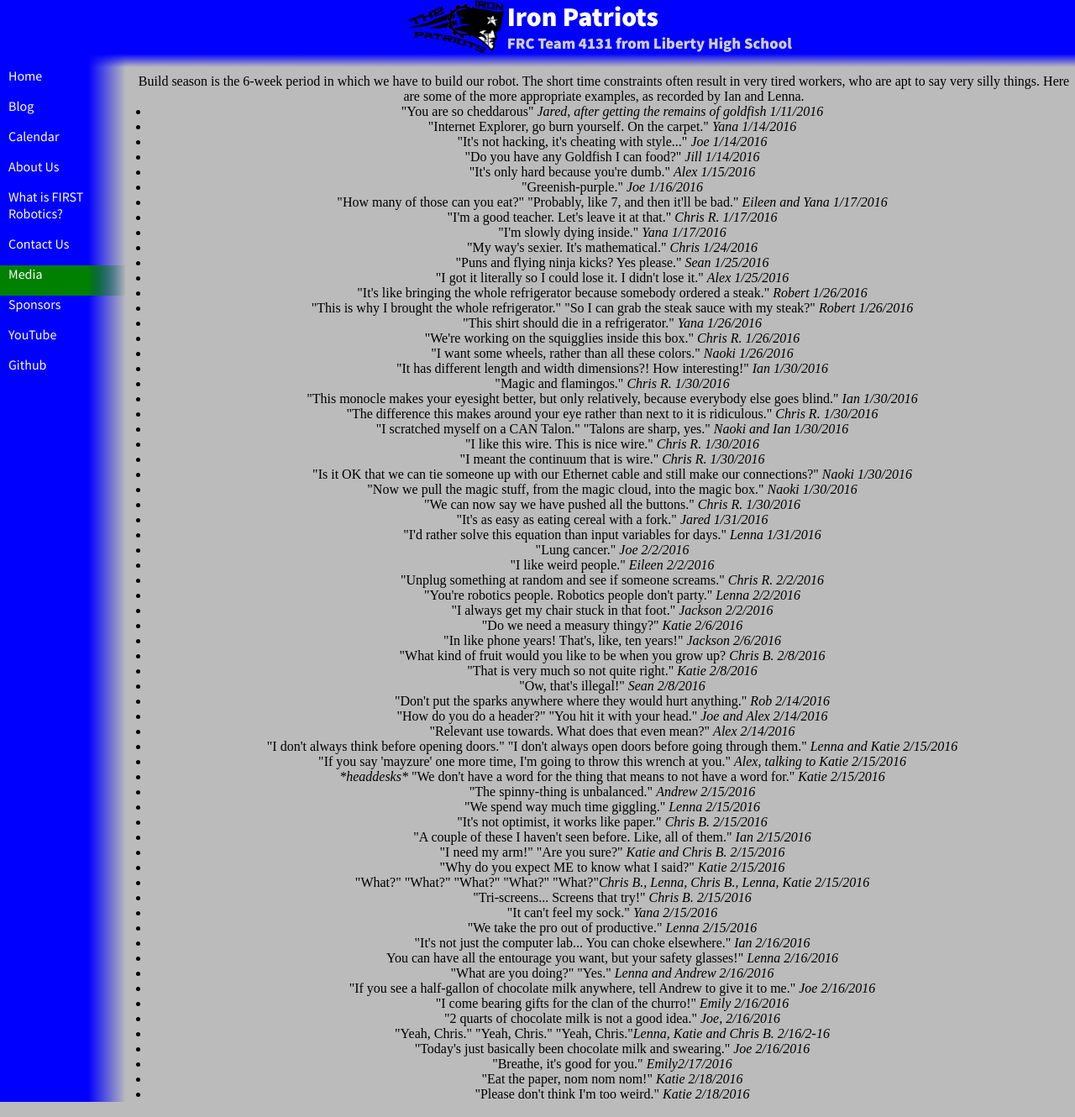
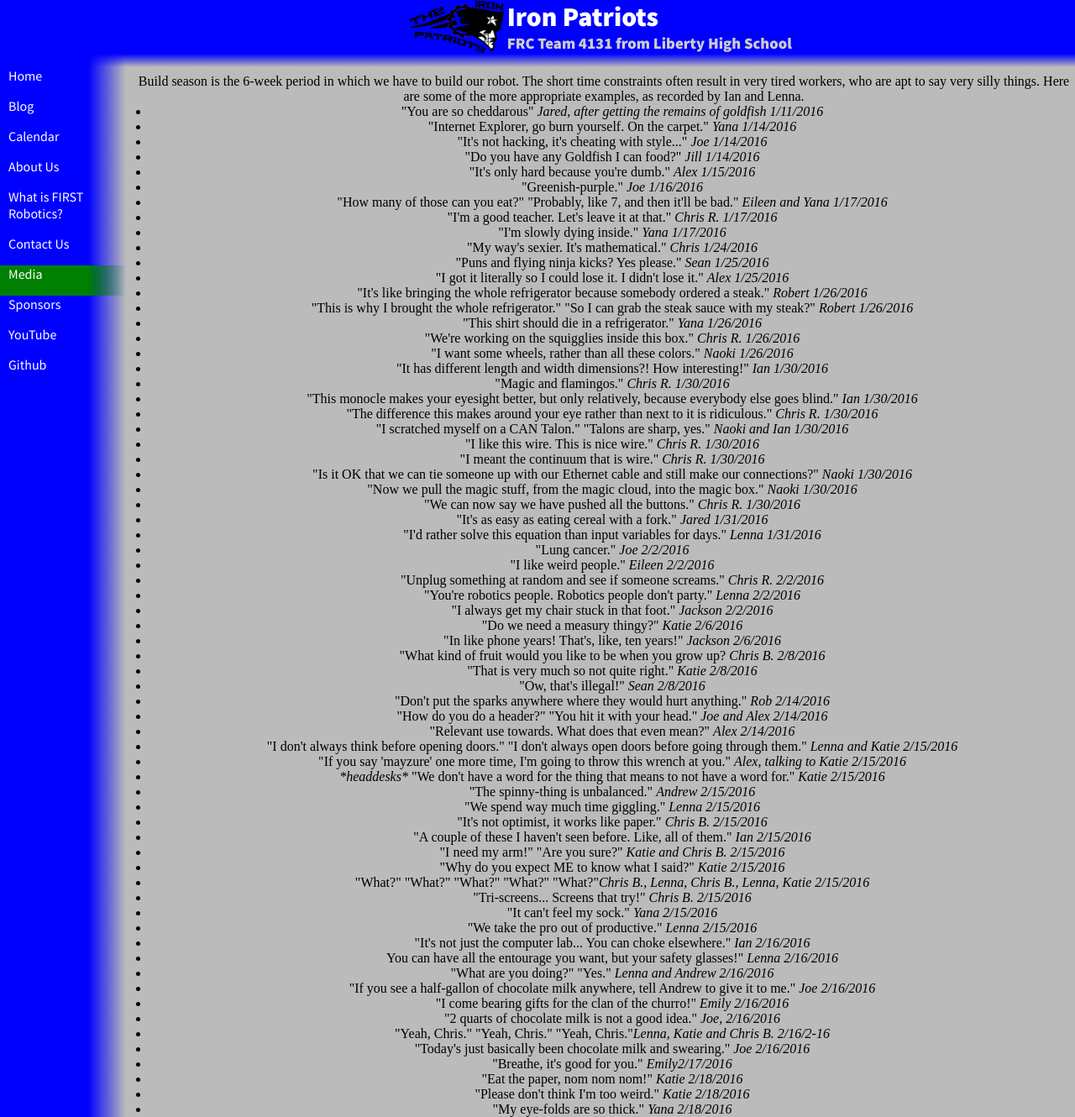
Before and after one commit to katiebugmoon/FRC4131.github.io, a Jekyll site: the page built from media/2016/quotes.html, in a window 1280 px wide. Shown: the whole page at 84% size. Built offline with Jekyll 4.4.1, drawn with Linux system fonts in a browser that asks for light colours; nearby versions of some CDN libraries.

Commit message:
Update quotes.html

```diff
--- a/media/2016/quotes.html
+++ b/media/2016/quotes.html
@@ -70,3 +70,5 @@ title: Build Season 2016 Quotes
 	<li>"Breathe, it's good for you." <i>Emily2/17/2016</i></li>
 	<li>"Eat the paper, nom nom nom!" <i>Katie 2/18/2016</i></li>
 	<li>"Please don't think I'm too weird." <i>Katie 2/18/2016</i></li>
+	<li>"My eye-folds are so thick." <i>Yana 2/18/2016</i></li>
+</ul><center>
```
